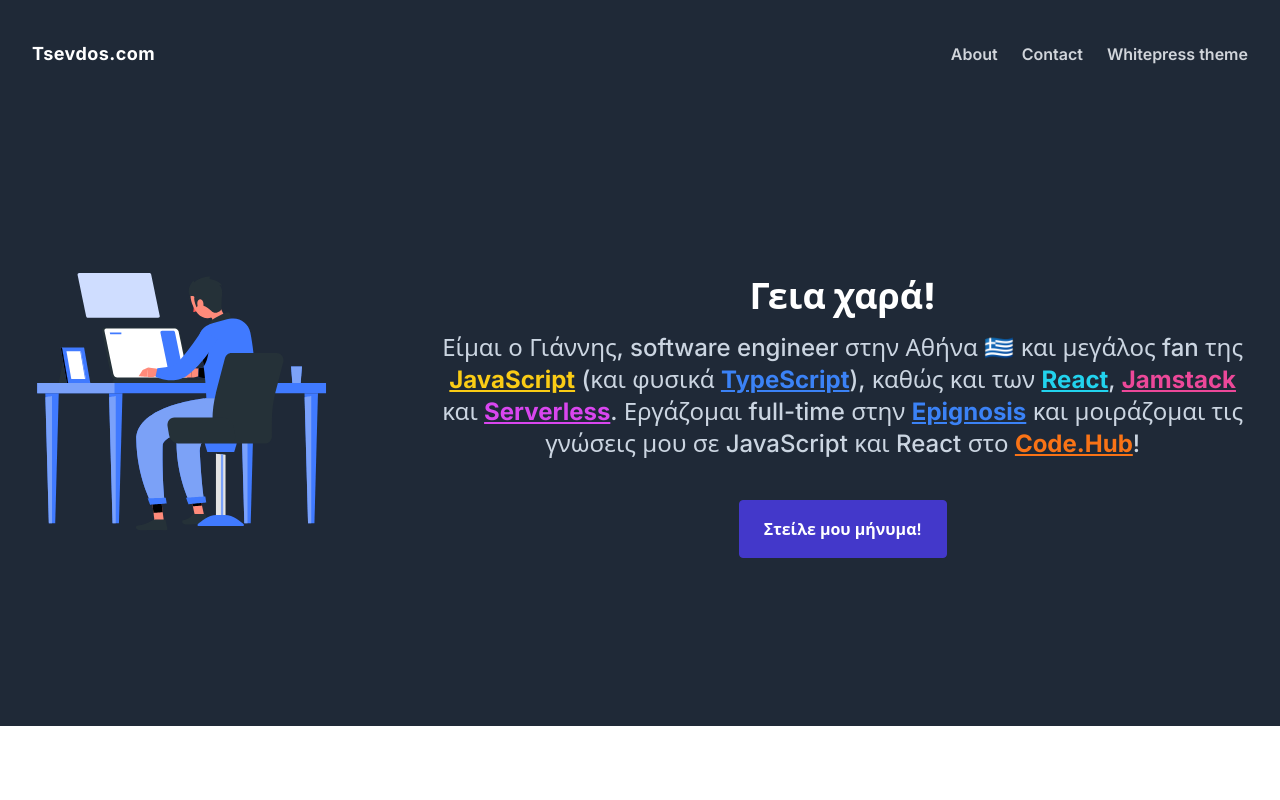
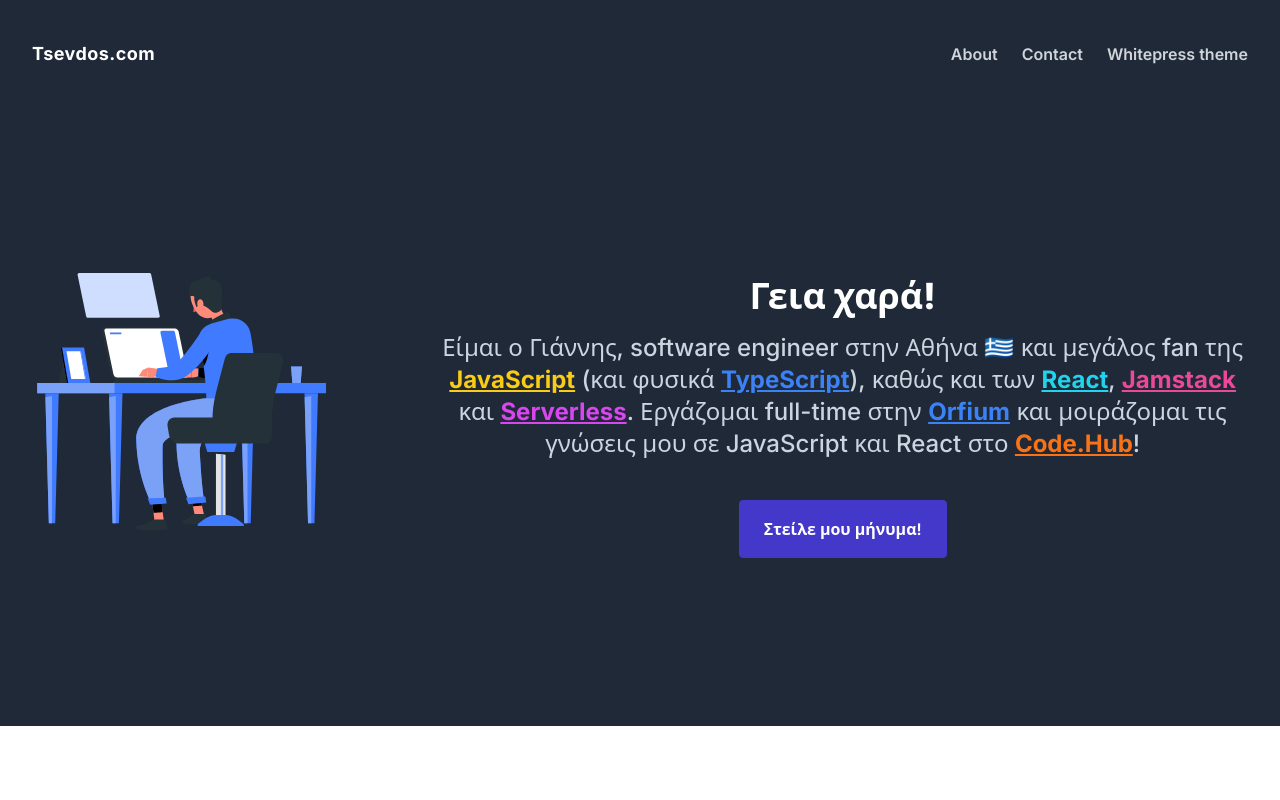
Before and after one commit to tsevdos/tsevdos.com, a Next.js app: page /page/1 in a window 1280 px wide. Shown: the top 800 px of the page. Built offline with nearby package versions, Linux system fonts and the light colour scheme.

Commit message:
chore: change company name and link in hero section

```diff
--- a/components/Hero.tsx
+++ b/components/Hero.tsx
@@ -66,12 +66,12 @@
             </a>
             . Εργάζομαι full-time στην{" "}
             <a
-              href="https://www.epignosishq.com"
+              href="https://www.orfium.com"
               target="_blank"
               rel="noreferrer"
               className="text-2xl font-bold text-blue-500 underline decoration-blue-500"
             >
-              Epignosis
+              Orfium
             </a>{" "}
             και μοιράζομαι τις γνώσεις μου σε JavaScript και React στο{" "}
             <a
```
